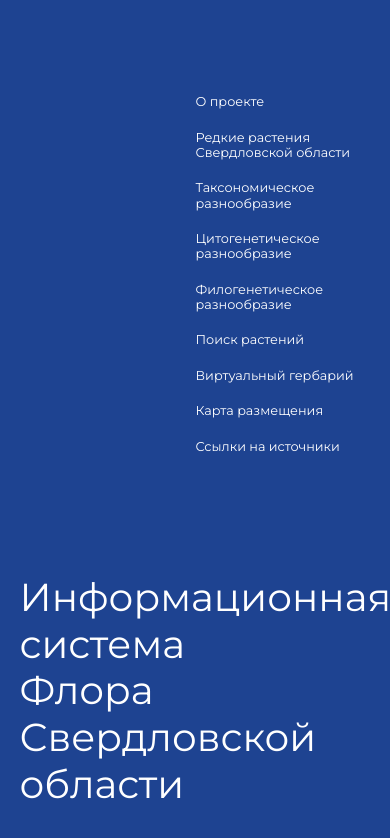
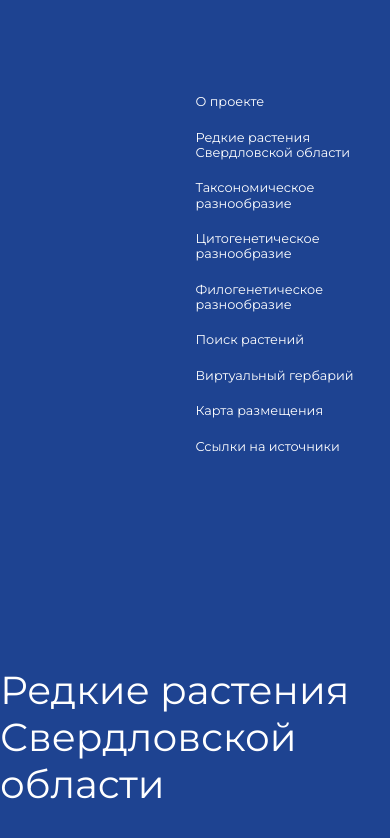
Before and after one commit to KetlinMorgan/project_urfu, a plain HTML site: page index.html in a window 390 px wide. Drawn offline with Linux system fonts and the light colour scheme.

```diff
--- a/index.html
+++ b/index.html
@@ -4,7 +4,7 @@
     <meta charset="UTF-8">
     <meta name="viewport" content="width=device-width, initial-scale=1.0">
     <link href="https://fonts.googleapis.com/css2?family=Montserrat:wght@400&display=swap" rel="stylesheet">
-    <title>Информационная система Флора Свердловской области</title>
+    <title>Редкие растения Свердловской области</title>
     <style>
         body {
             font-family: 'Montserrat', sans-serif;
@@ -20,7 +20,7 @@
         .header {
             position: absolute;
             bottom: 30px; /* Отступ снизу */
-            left: 5%; /* Отступ слева */
+            left: 230px; /* Отступ слева */
             color: #FFFFFF;
             line-height: 1.1; /* Высота строки */
         }
@@ -57,6 +57,12 @@
             margin-right: calc(15vw + 5%); /* Оставляем место для меню */
         }
 
+        @media (max-width: 1400px) and (min-width: 900px) {
+            .header h1 {
+                font-size: 64px; /* Фиксированный размер шрифта для разрешения 1400x900 */
+            }
+        }
+
         @media (max-width: 768px) {
             .header {
                 left: 5%;
@@ -66,6 +72,7 @@
 
             .header h1 {
                 font-size: 8vw; /* Увеличиваем размер заголовка на меньших экранах */
+                left: auto; /* Убираем фиксированный отступ слева */
             }
 
             .nav {
@@ -87,11 +94,13 @@
                 left: 5%;
                 bottom: 10px;
                 line-height: 1.1;
+                left: auto; /* Убираем фиксированный отступ слева */
             }
 
             .header h1 {
                 font-size: 10vw; /* Еще больше увеличиваем размер заголовка на самых маленьких экранах */
                 line-height: 1.2;
+                left: auto; /* Убираем фиксированный отступ слева */
             }
 
             .nav {
@@ -108,7 +117,9 @@
             .nav a {
                 text-align: left; /* Выравнивание текста по левой стороне */
                 padding-left: 20px; /* Добавляем отступ слева для удобства чтения */
-                 .container {
+            }
+
+            .container {
                 margin-right: calc(50vw + 5%);
                 padding: 10px;
             }
@@ -135,7 +146,7 @@
 
     <div class="header">
         <h1>
-            Информационная система<br>Флора Свердловской<br>области
+            Редкие растения<br>Свердловской<br>области
         </h1>
     </div>
 
```
